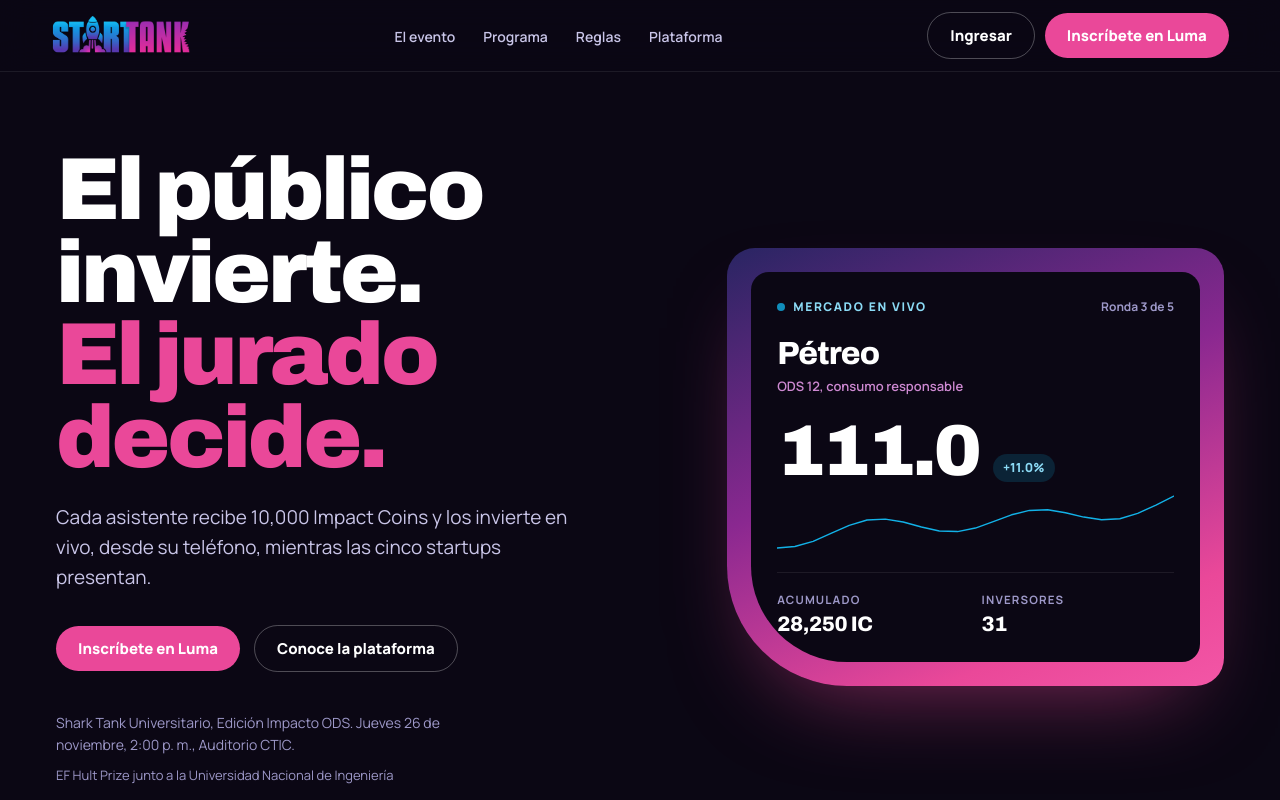
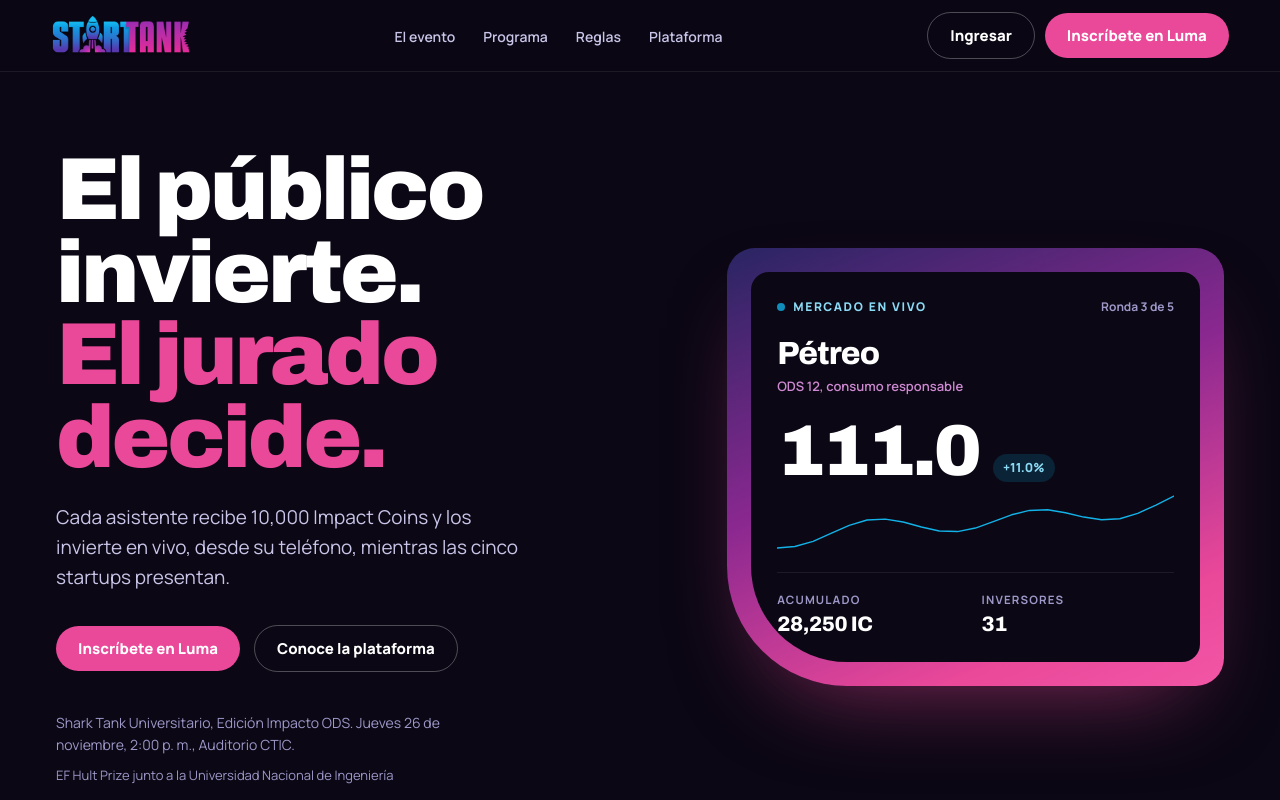
Before and after one commit to hultprize-uni/start-tank-app, a Next.js app: page / in a window 1280 px wide. Shown: the top 800 px of the page. Built offline with nearby package versions, Linux system fonts and the light colour scheme.

Commit message:
fix(ui): avoid single-word last lines in paragraphs

```diff
--- a/src/app/globals.css
+++ b/src/app/globals.css
@@ -58,3 +58,6 @@ textarea {
   white-space: nowrap;
   border: 0;
 }
+p, li {
+  text-wrap: pretty;
+}
```
